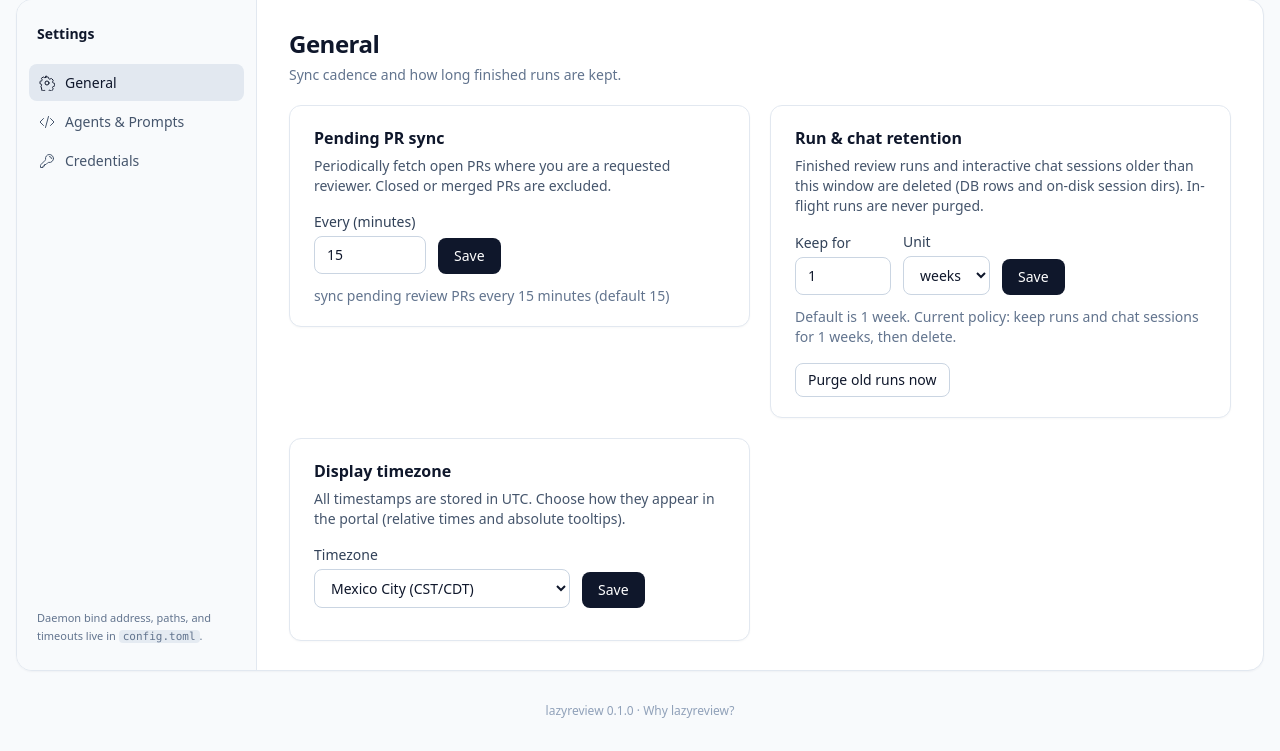
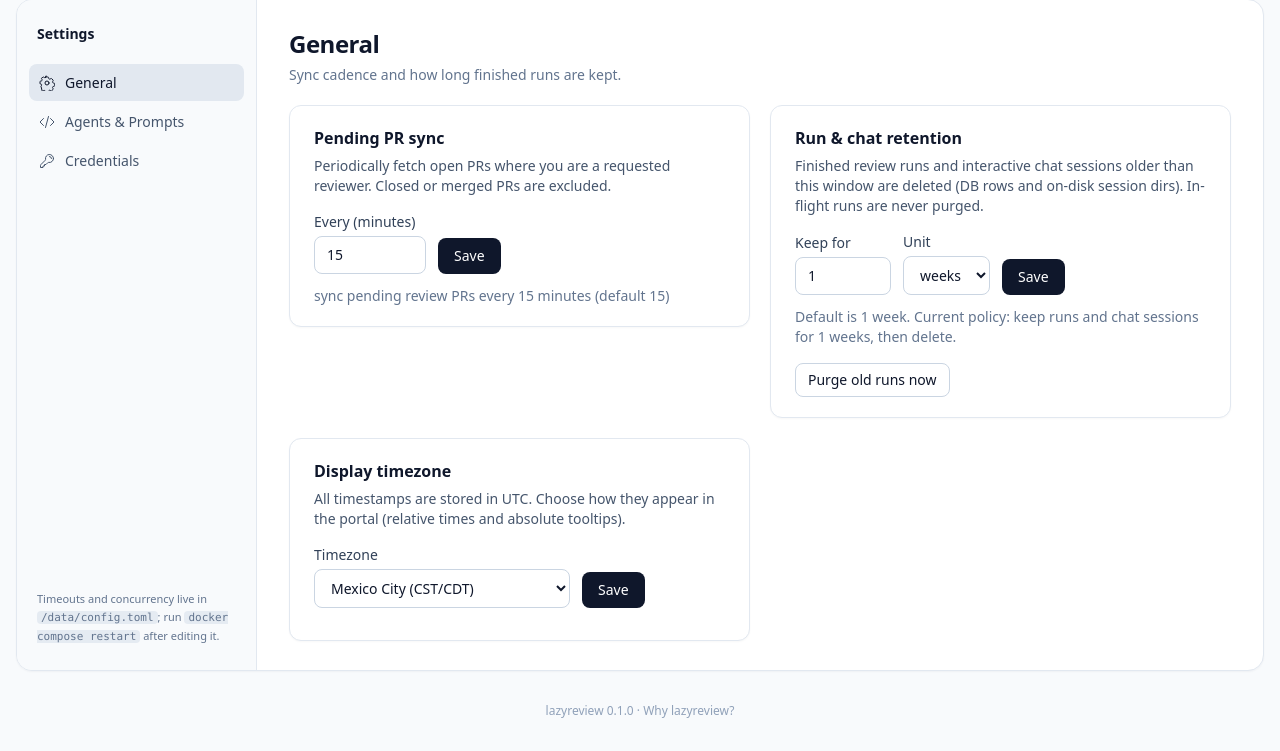
Before and after one commit to israel-segundo/lazyreview, a FastAPI app: page /settings in a window 1280 px wide. Shown: the part 94-845 px from the top of the page. Run offline with FastAPI, Linux system fonts and the light colour scheme; data comes from the database, SQL or seed files in the repository; data that the repository does not hold is empty; style sheets or scripts are compiled from the project's sources; some libraries are stand-ins or nearby versions.

Commit message:
Describe the Docker deployment in the architecture diagrams and Settings note.
Co-authored-by: Cursor <cursoragent@cursor.com>

```diff
--- a/src/lazyreview/web/templates/settings.html
+++ b/src/lazyreview/web/templates/settings.html
@@ -45,8 +45,10 @@
 
     <div class="lr-settings-nav-foot">
       <p class="text-[11px] leading-relaxed text-slate-500 dark:text-slate-400">
-        Daemon bind address, paths, and timeouts live in
-        <code class="rounded bg-slate-200/80 px-1 dark:bg-slate-800">config.toml</code>.
+        Timeouts and concurrency live in
+        <code class="rounded bg-slate-200/80 px-1 dark:bg-slate-800">/data/config.toml</code>;
+        run <code class="rounded bg-slate-200/80 px-1 dark:bg-slate-800">docker compose restart</code>
+        after editing it.
       </p>
     </div>
   </aside>
--- a/src/lazyreview/web/templates/why.html
+++ b/src/lazyreview/web/templates/why.html
@@ -100,11 +100,11 @@
   You[You]
   GH[GitHub]
 
-  subgraph Local["Local machine"]
+  subgraph Local["Docker container - lazyreview"]
     direction TB
     Daemon["lazyreview daemon - UI, API, sync, job runners"]
 
-    subgraph Stores["Data stores"]
+    subgraph Stores["lazyreview-data volume - /data"]
       direction LR
       DB[("SQLite lazyreview.db")]
       Mirror["Bare mirror workspaces/mirrors"]
@@ -117,7 +117,7 @@
     Agents["Agent CLIs - claude, agent, agy, codex"]
   end
 
-  You &lt;--&gt;|browser| Daemon
+  You &lt;--&gt;|browser - 127.0.0.1:3334| Daemon
   Daemon &lt;--&gt;|gh sync and post| GH
   Daemon &lt;--&gt;|PRs, briefs, findings, drafts, feedback| DB
 
```
Also changed, not shown: README.md.
